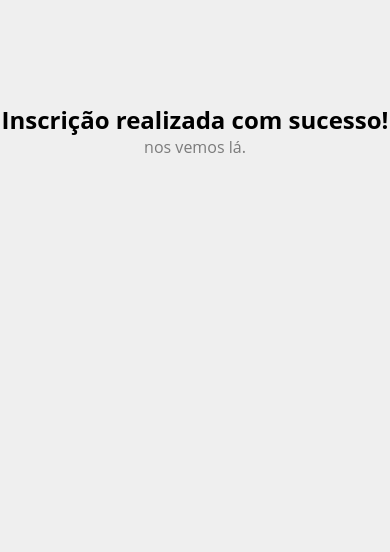
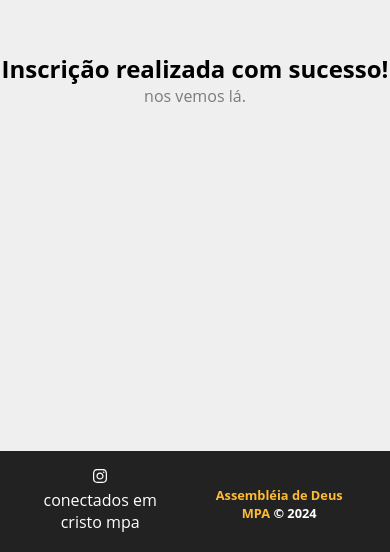
Before and after one commit to Heliatan-Humberto/inscricao-encontro, a React (Create React App) app in the folder encontro/: page /Inscrito in a window 390 px wide. Shown: the part 292-844 px from the top of the page. Built offline with nearby package versions, Linux system fonts and the light colour scheme.

Commit message:
Footer add

```diff
--- a/encontro/package.json
+++ b/encontro/package.json
@@ -8,6 +8,7 @@
     "@testing-library/user-event": "^13.5.0",
     "react": "^18.3.1",
     "react-dom": "^18.3.1",
+    "react-icons": "^5.2.1",
     "react-router-dom": "^6.0.0-beta.0",
     "react-scripts": "5.0.1",
     "web-vitals": "^2.1.4"
--- a/encontro/src/App.js
+++ b/encontro/src/App.js
@@ -7,6 +7,7 @@ import Container from "./components/layout/Container"
 //pages
 import Welcome from './components/pages/Welcome';
 import Inscrito from  './components/pages/Inscrito'
+import Footer from './components/layout/Footer';
 
 function App() {
 
@@ -18,6 +19,7 @@ function App() {
           <Route path='/Inscrito' element={<Inscrito />} />
         </Routes>
       </Container>
+      <Footer />
     </Router>
   );
 }
--- /dev/null
+++ b/encontro/src/components/layout/Footer.js
@@ -0,0 +1,19 @@
+import { FaInstagram } from 'react-icons/fa'
+import styles from './Footer.module.css'
+
+function Footer() {
+    return (
+        <footer>
+            <ul className={styles.liststyle}>
+                <li>
+                    <a href="https://www.instagram.com/conectados_em_cristo_mpa?utm_source=ig_web_button_share_sheet&igsh=ZDNlZDc0MzIxNw"> <FaInstagram /> <p>conectados em cristo mpa</p> </a>
+                </li>
+            </ul>
+            <p className={styles.copy}>
+                <span>Assembléia de Deus MPA</span> &copy; 2024
+            </p>
+        </footer>
+    )
+}
+
+export default Footer
--- /dev/null
+++ b/encontro/src/components/layout/Footer.module.css
@@ -0,0 +1,70 @@
+footer {
+    display: flex;
+    justify-content: space-between;
+    margin-top: auto;
+    background-color: #222;
+    color: #fff;
+    padding: 1em;
+    text-align: center;
+    height: 10vh;
+}
+
+
+.liststyle > li {
+    list-style: none;
+    margin: 0 1em;
+}
+
+.liststyle > li:hover {
+    color: #FFBb33;
+}
+
+.liststyle li a {
+    text-decoration: none;
+    color: #fff;
+}
+
+.liststyle li a:hover {
+    color: #FFBb33;
+}
+
+.liststyle svg {
+    font-size: 1.5em;
+    cursor: pointer;
+}
+
+.copy {
+    margin: 1.5em;
+}
+
+.copy > span {
+    font-weight: bold;
+    color: #FFBb33;
+}
+
+@media (max-width: 600px) {
+    footer {
+        display: flex;
+        justify-content: space-between;
+        margin-top: auto;
+        background-color: #222;
+        color: #fff;
+        padding: 1em;
+        text-align: center;
+        height: 12vh;
+    }
+
+    .liststyle svg {
+        font-size: 1em;
+        cursor: pointer;
+    }
+
+    .copy {
+        margin-top: 1.5em;
+    }
+
+    p.copy {
+        font-weight: bold;
+        font-size: 0.8em;
+    }
+}
--- a/encontro/src/index.css
+++ b/encontro/src/index.css
@@ -8,6 +8,8 @@
 html,
 body,
 #root {
+  display: flex;
+  flex-direction: column;
   background-color: #efefef;
-  height: 95vh;
+  height: 100vh;
 }
```
Also changed, not shown: 1 other file (tests, documents, lock files or other folders).
